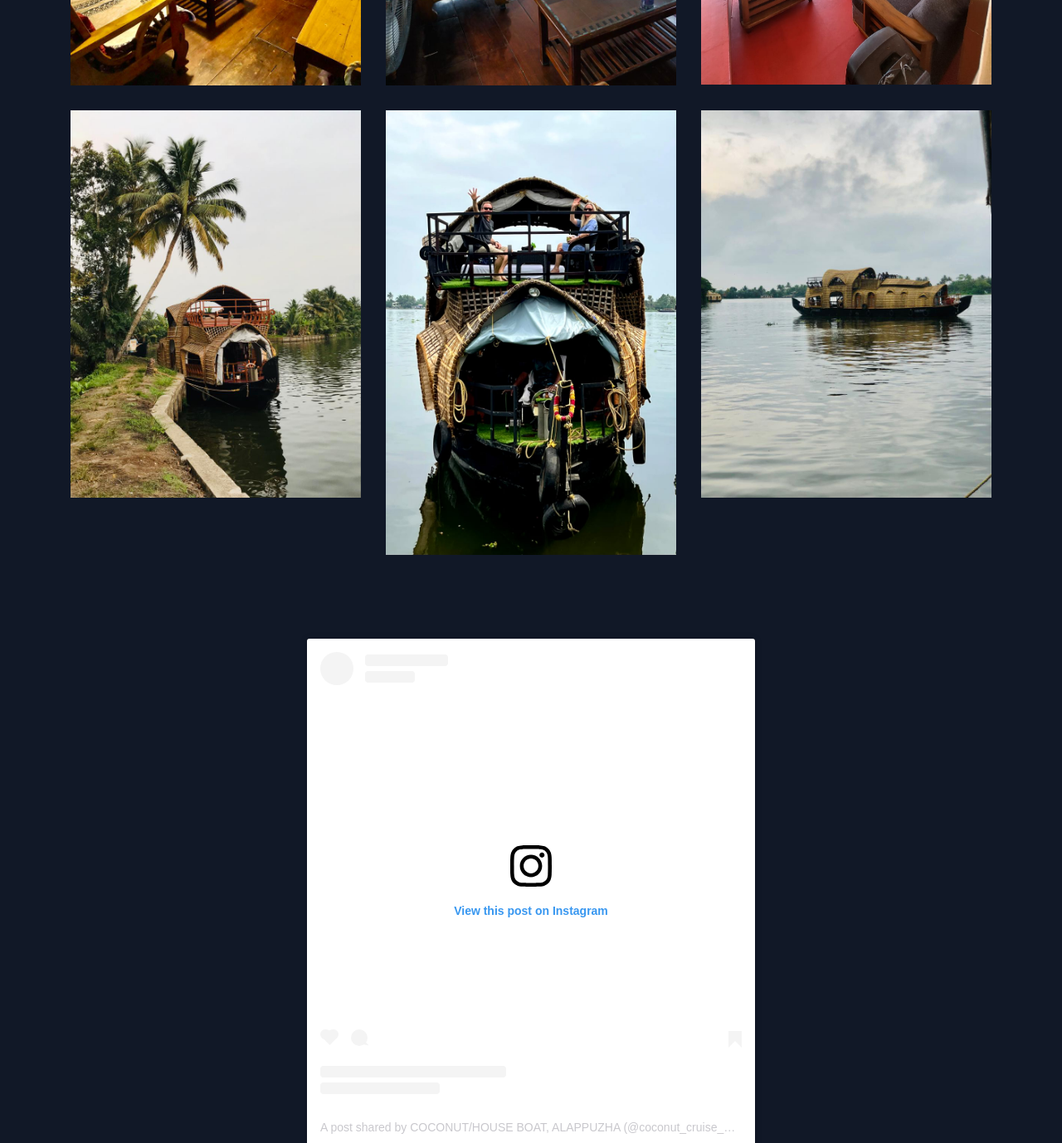
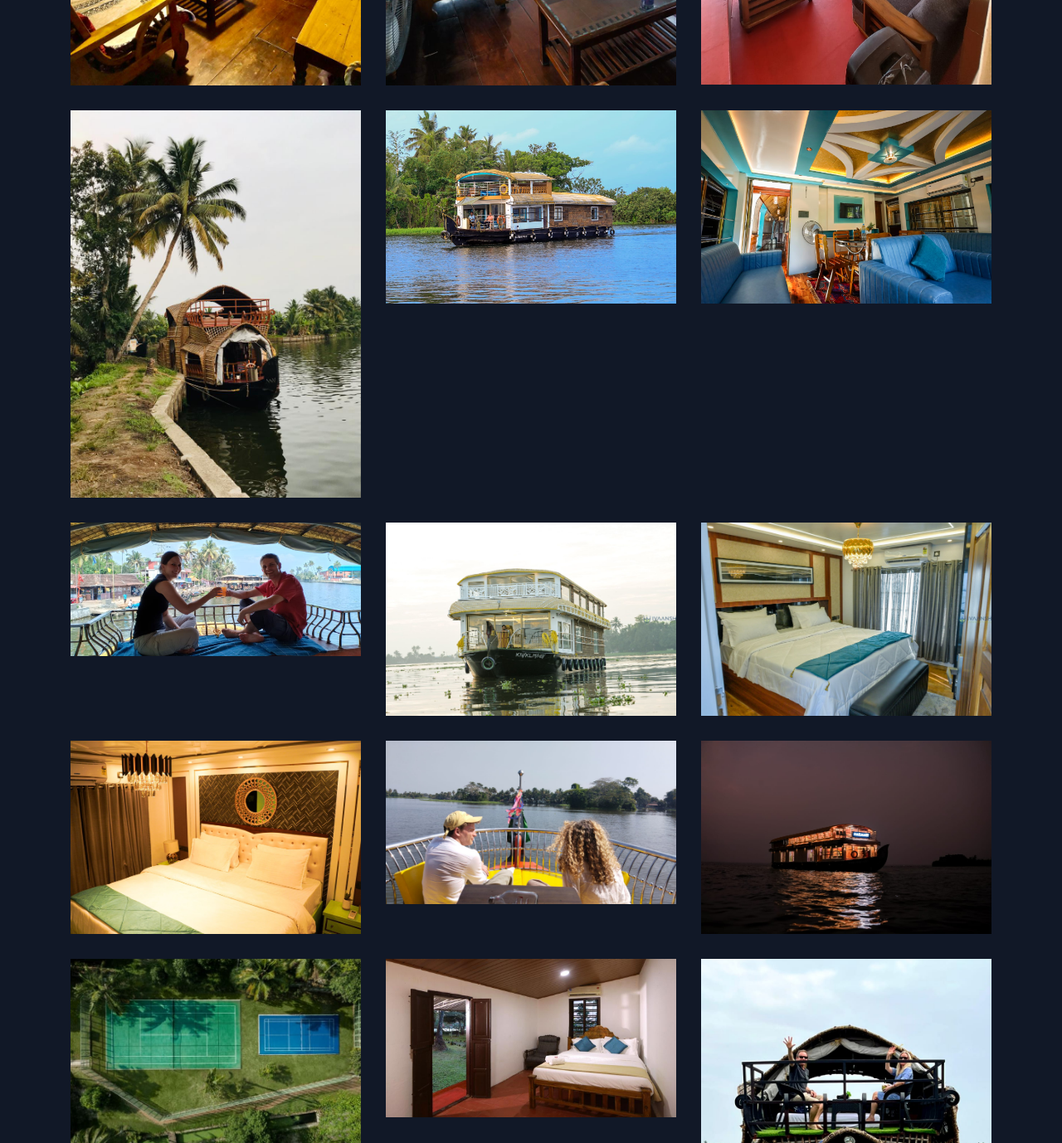
Before and after one commit to ajayjoseaji/coconut_cruise, a plain HTML site: page houseboat.html in a window 1280 px wide. Shown: the part 6480-7858 px from the top of the page at 83% size. Drawn offline with nearby package versions, Linux system fonts and the light colour scheme; a script that the page names is missing; a web font is replaced by a local one.

Commit message:
add houseboat image

```diff
--- a/houseboat.html
+++ b/houseboat.html
@@ -518,6 +518,76 @@
                             </div>
                         </div>
                     </div>
+                    <div class="col-lg-4">
+                        <div class="to-ho-hotel-con">
+                            <div class="to-ho-hotel-con-1">
+                                <img src="images/houseboat/22.jpeg" alt="">
+                            </div>
+                        </div>
+                    </div>
+                    <div class="col-lg-4">
+                        <div class="to-ho-hotel-con">
+                            <div class="to-ho-hotel-con-1">
+                                <img src="images/houseboat/23.jpeg" alt="">
+                            </div>
+                        </div>
+                    </div>
+                    <div class="col-lg-4">
+                        <div class="to-ho-hotel-con">
+                            <div class="to-ho-hotel-con-1">
+                                <img src="images/houseboat/24.jpeg" alt="">
+                            </div>
+                        </div>
+                    </div>
+                    <div class="col-lg-4">
+                        <div class="to-ho-hotel-con">
+                            <div class="to-ho-hotel-con-1">
+                                <img src="images/houseboat/25.jpeg" alt="">
+                            </div>
+                        </div>
+                    </div>
+                    <div class="col-lg-4">
+                        <div class="to-ho-hotel-con">
+                            <div class="to-ho-hotel-con-1">
+                                <img src="images/houseboat/26.jpeg" alt="">
+                            </div>
+                        </div>
+                    </div>
+                    <div class="col-lg-4">
+                        <div class="to-ho-hotel-con">
+                            <div class="to-ho-hotel-con-1">
+                                <img src="images/houseboat/27.jpeg" alt="">
+                            </div>
+                        </div>
+                    </div>
+                    <div class="col-lg-4">
+                        <div class="to-ho-hotel-con">
+                            <div class="to-ho-hotel-con-1">
+                                <img src="images/houseboat/28.jpeg" alt="">
+                            </div>
+                        </div>
+                    </div>
+                    <div class="col-lg-4">
+                        <div class="to-ho-hotel-con">
+                            <div class="to-ho-hotel-con-1">
+                                <img src="images/houseboat/29.jpeg" alt="">
+                            </div>
+                        </div>
+                    </div>
+                    <div class="col-lg-4">
+                        <div class="to-ho-hotel-con">
+                            <div class="to-ho-hotel-con-1">
+                                <img src="images/houseboat/30.jpeg" alt="">
+                            </div>
+                        </div>
+                    </div>
+                    <div class="col-lg-4">
+                        <div class="to-ho-hotel-con">
+                            <div class="to-ho-hotel-con-1">
+                                <img src="images/houseboat/31.jpeg" alt="">
+                            </div>
+                        </div>
+                    </div>
                     <!-- HOTEL GRID -->
                     <div class="col-lg-4">
                         <div class="to-ho-hotel-con">
```
Also changed, not shown: index.html (+7 -0 lines), images/houseboat/22.jpeg (added), images/houseboat/23.jpeg (added), images/houseboat/24.jpeg (added), images/houseboat/25.jpeg (added), images/houseboat/26.jpeg (added), images/houseboat/27.jpeg (added), images/houseboat/28.jpeg (added), images/houseboat/29.jpeg (added), images/houseboat/30.jpeg (added), images/houseboat/31.jpeg (added), 2 other files.
